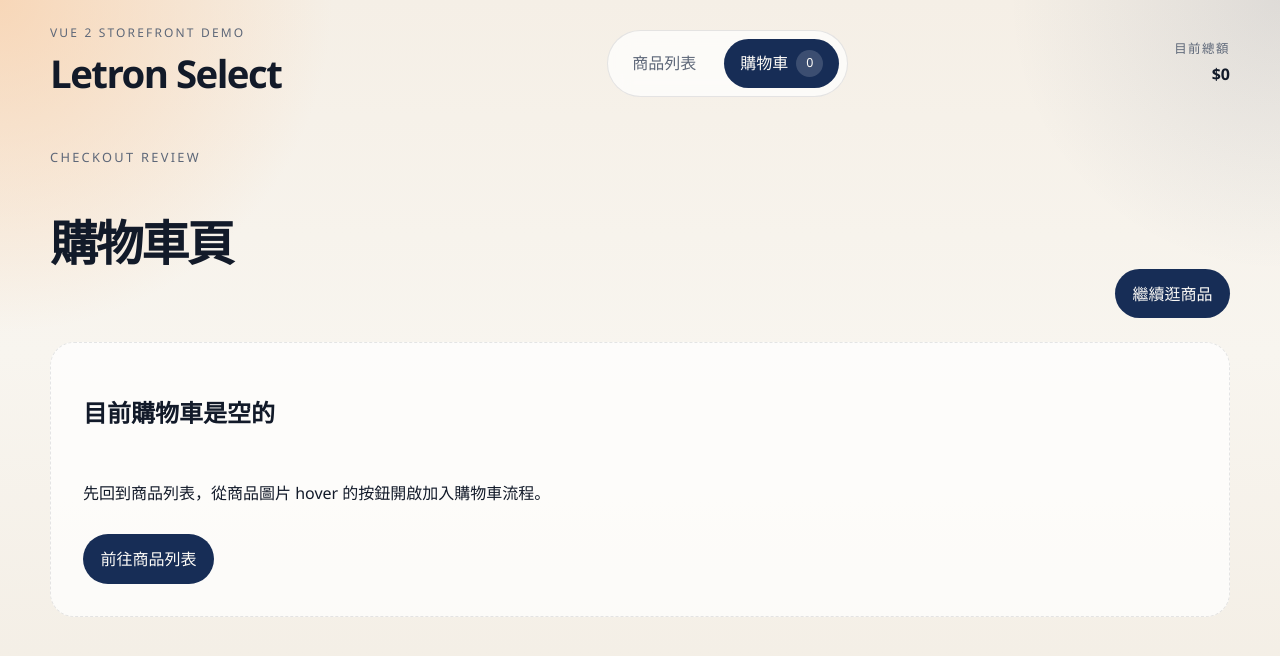
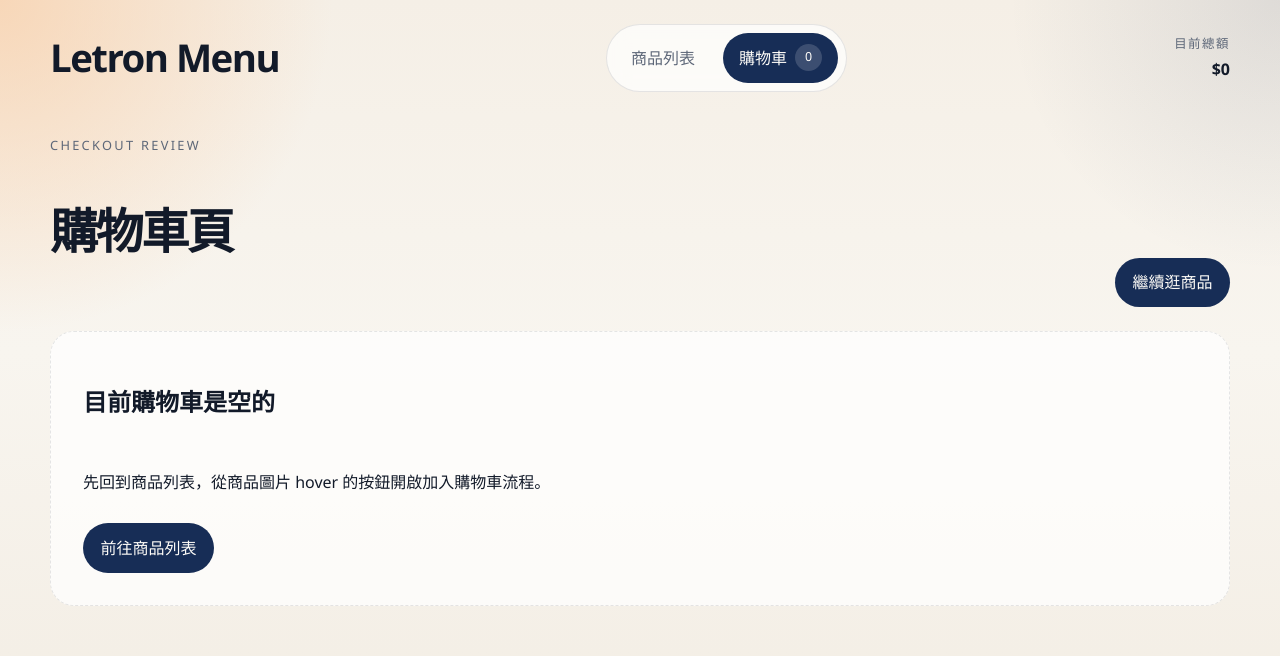
Before and after one commit to AllenTan005/letron-app, a Vue app: page /cart in a window 1280 px wide. Shown: the top 656 px of the page. Built offline with nearby package versions, Linux system fonts and the light colour scheme.

Commit message:
edit header text

```diff
--- a/src/App.vue
+++ b/src/App.vue
@@ -27,8 +27,8 @@ export default Vue.extend({
   <div id="app" class="app-shell">
     <header class="app-header">
       <router-link class="app-brand" to="/">
-        <span class="app-brand__eyebrow">Vue 2 Storefront Demo</span>
-        <strong class="app-brand__title">Letron Select</strong>
+
+        <strong class="app-brand__title">Letron Menu</strong>
       </router-link>
 
       <nav class="app-nav" aria-label="Main navigation">
```
